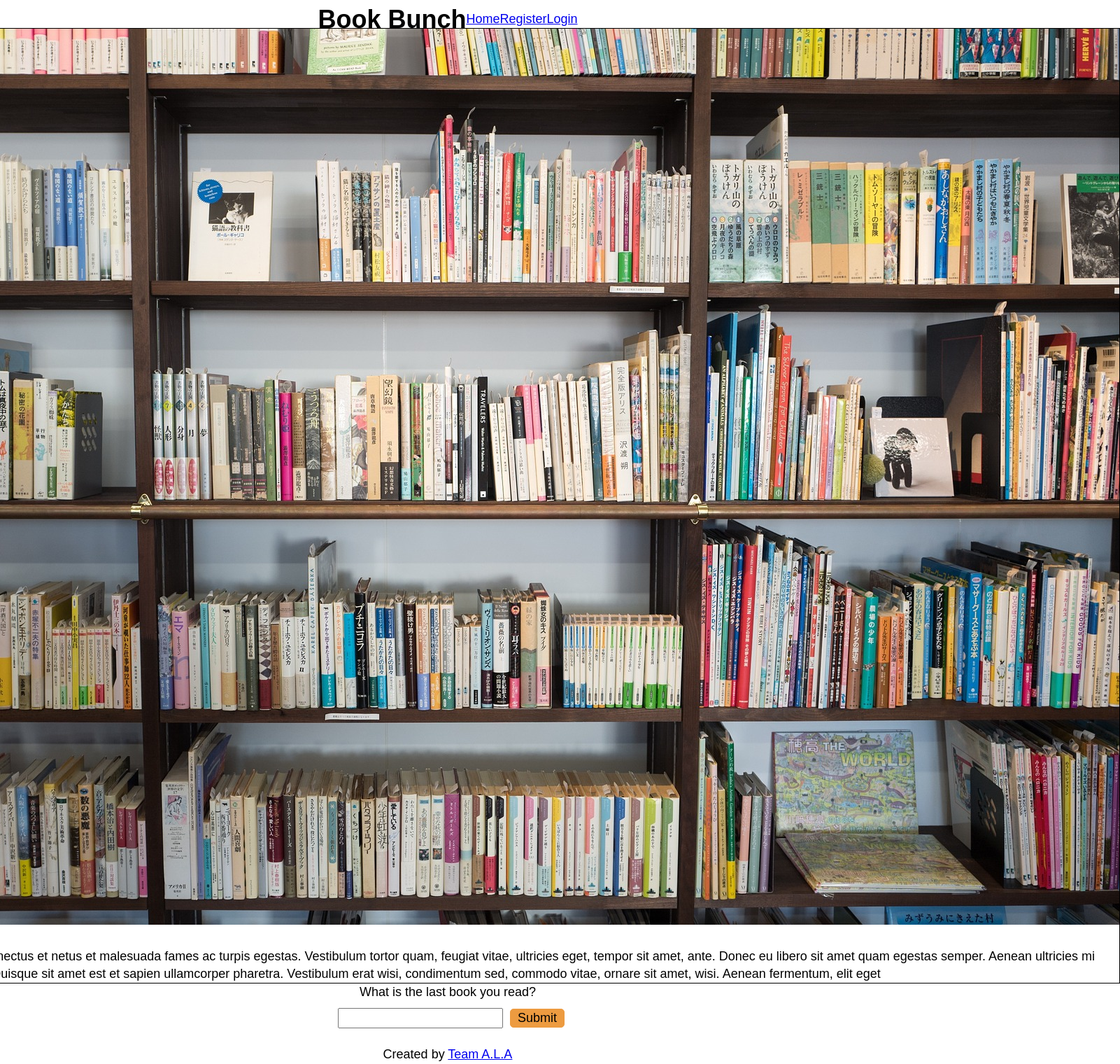
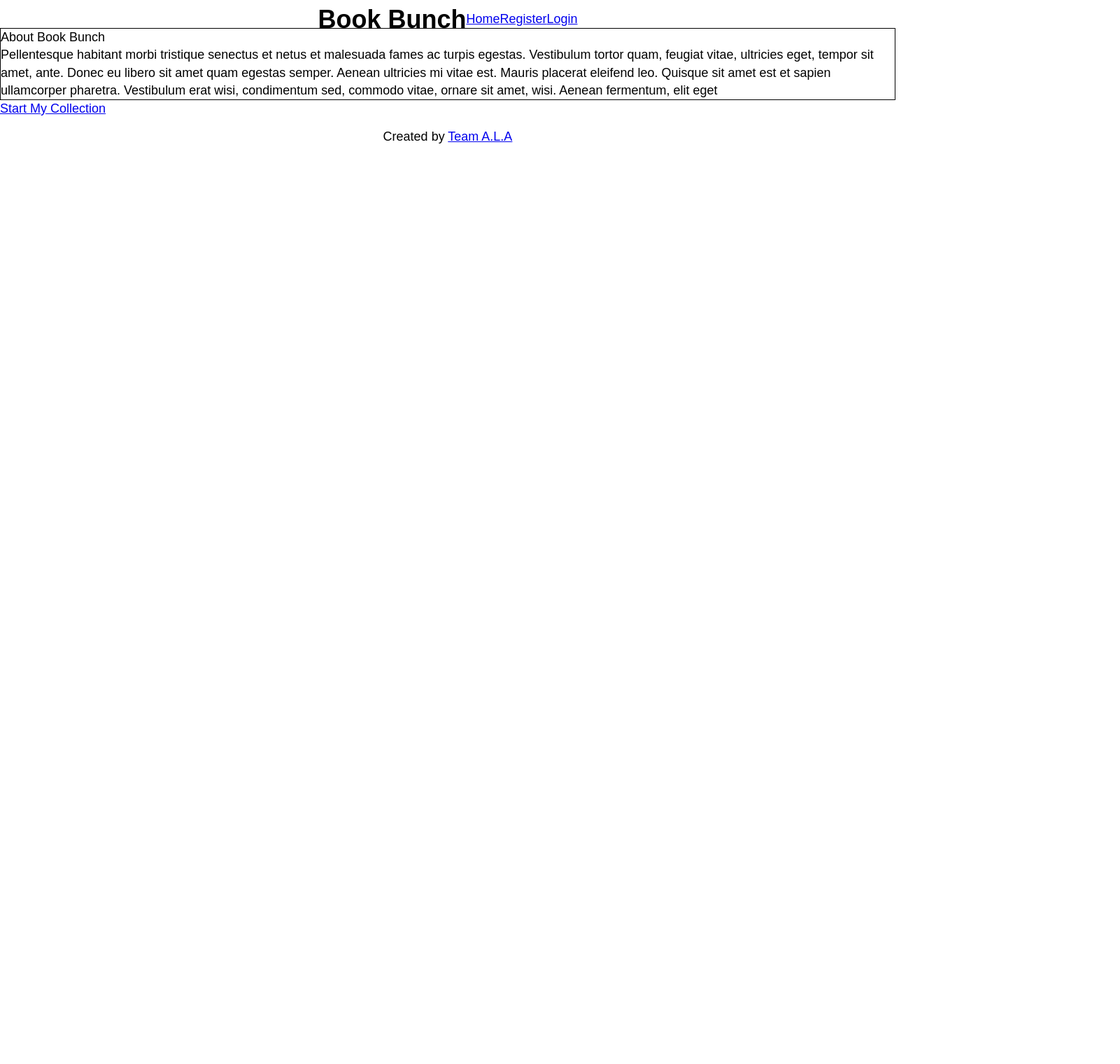
Before and after one commit to llouison/Project_03_Book_Bunch, a React (Create React App) app in the folder client/: page / in a window 1280 px wide. Shown: the whole page at 70% size, 1601 px wide, since content can reach past the window. After the commit the page ends 800 px from the top, so only its background shows below. Built offline with nearby package versions, Linux system fonts and the light colour scheme.

Commit message:
addressing wave accessibility errors

```diff
--- a/client/src/components/Index.jsx
+++ b/client/src/components/Index.jsx
@@ -1,5 +1,6 @@
 import React, { Component } from 'react';
 import Header from './partials/Header';
+import { Link } from 'react-router-dom';
 
 class Index extends Component {
   constructor(props){
@@ -21,24 +22,12 @@ class Index extends Component {
     <div>
       {this.displayHeader()}
       <div className = "hero">
-        <img src={require('../images/books.jpg')}alt="books on shelves" />
-        <h3>About Book Bunch</h3>
+        {/*<img src={require('../images/books.jpg')}alt="books on shelves" />*/}
+        <h2>About Book Bunch</h2>
         <p>Pellentesque habitant morbi tristique senectus et netus et malesuada fames ac turpis egestas. Vestibulum tortor quam, feugiat vitae, ultricies eget, tempor sit amet, ante. Donec eu libero sit amet quam egestas semper. Aenean ultricies mi vitae est. Mauris placerat eleifend leo. Quisque sit amet est et sapien ullamcorper pharetra. Vestibulum erat wisi, condimentum sed, commodo vitae, ornare sit amet, wisi. Aenean fermentum, elit eget</p>
       </div>
+      <Link to='/register'>Start My Collection</Link>
 
-      <form
-        className="index_form"
-        onSubmit={this.props.handleIndexQuestionSubmit}
-      >
-        <p>What is the last book you read?</p>
-        <input
-            type="text"
-            value={this.props.inputIndexQuestionValue}
-            name='content'
-            onChange={this.props.handleInputContentChange}
-        />
-        <button>Submit</button>
-      </form>
     </div>
     );
   };
--- a/client/src/components/Login.jsx
+++ b/client/src/components/Login.jsx
@@ -37,21 +37,21 @@ class Login extends Component {
           className="login_form"
           onSubmit={this.props.handleLoginSubmit}
         >
-          <label/>Username:
+          <label>Username:
           <input
             type="text"
             value={this.state.inputUserNameValue}
             name='username'
             onChange={this.handleInputUserNameChange}
-          /><br/>
+          /></label><br/>
 
-          <label/>Password:
+          <label>Password:
           <input
             type="password"
             value={this.state.inputPasswordValue}
             name='password'
             onChange={this.handleInputPasswordChange}
-          /><br/>
+          /></label><br/>
 
           <button>Login</button>
         </form>
--- a/client/src/components/RegistrationForm.jsx
+++ b/client/src/components/RegistrationForm.jsx
@@ -42,29 +42,29 @@ class RegistrationForm extends Component {
           onSubmit={this.props.handleRegistrationSubmit}
         >
 
-          <label/>Username:
+          <label>Username:
           <input
             type="text"
             value={this.state.inputUserNameValue}
             name='username'
             onChange={this.handleInputUserNameChange}
-          /><br/>
+          /></label><br/>
 
-          <label/>Email:
+          <label>Email:
           <input
             type="text"
             value={this.state.inputEmailValue}
             name='email'
             onChange={this.handleInputEmailChange}
-          /><br/>
+          /></label><br/>
 
-          <label/>Password:
+          <label>Password:
           <input
             type="password"
             value={this.state.inputPasswordValue}
             name='password'
             onChange={this.handleInputPasswordChange}
-          /><br/>
+          /></label><br/>
 
           <button>Register</button>
         </form>
```
